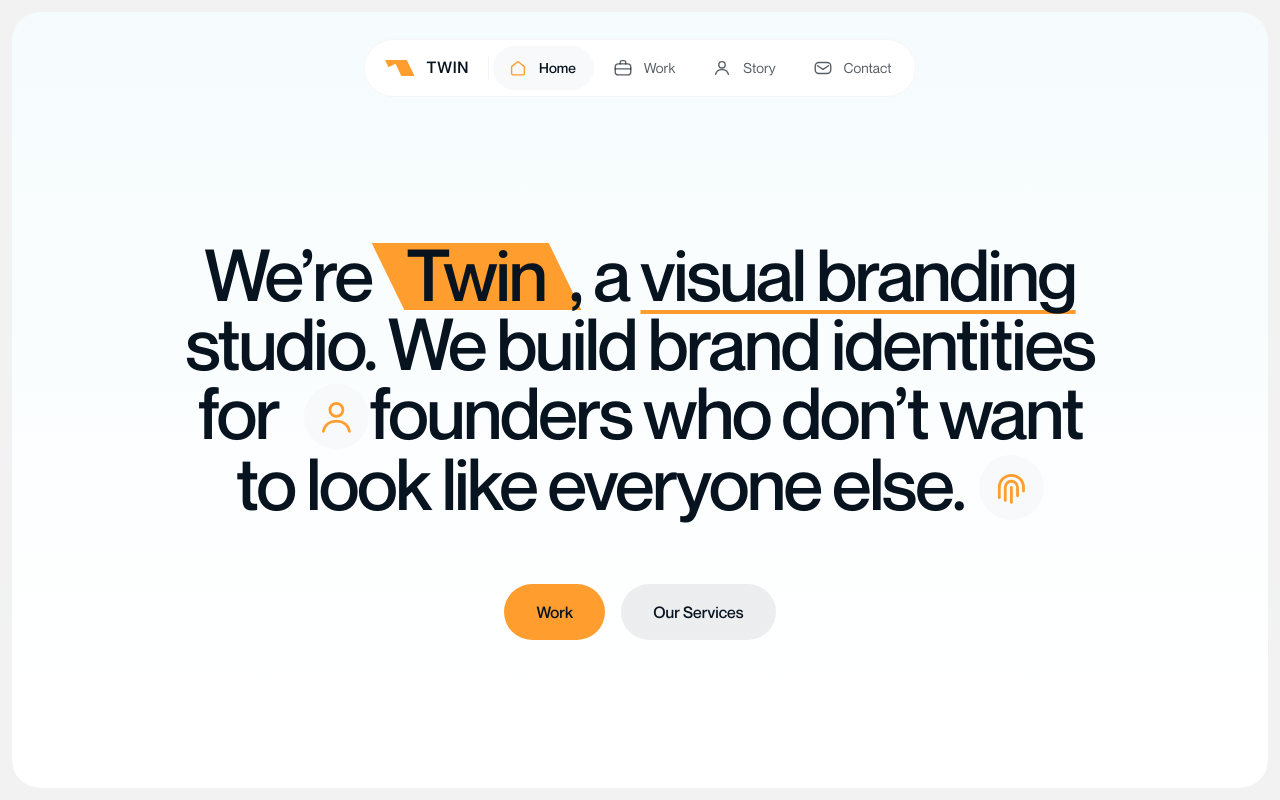
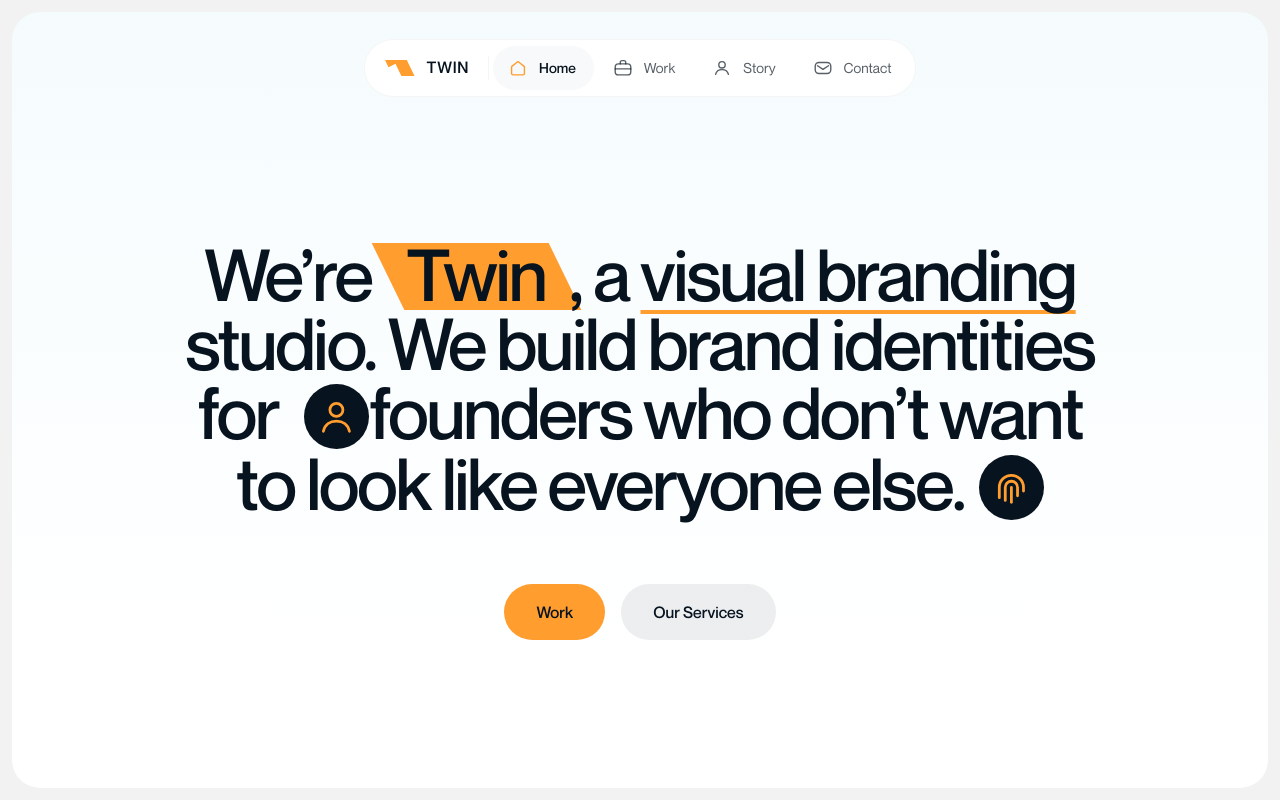
Before and after one commit to matthewostaco7/-twin-website, a Next.js app: page / in a window 1280 px wide. Built offline with nearby package versions, Linux system fonts and the light colour scheme.

Commit message:
Hero icons: orange on ink circle for strong contrast
Co-Authored-By: Claude Sonnet 5.5 <noreply@anthropic.com>
Claude-Session: https://claude.ai/code/session_01UqTkKkfJ5xTqC9vSdU1Zph

```diff
--- a/app/globals.css
+++ b/app/globals.css
@@ -136,7 +136,7 @@ p{text-wrap:pretty}
 .hero .hl::before{content:"";position:absolute;inset:.04em 0 -.01em;z-index:-1;background:var(--signal);transform:skewX(26deg)}
 .hero .ul{text-decoration:underline;text-decoration-thickness:.05em;text-underline-offset:.12em;text-decoration-skip-ink:none;text-decoration-color:var(--signal)}
 .hero .nw{white-space:nowrap}
-.hero .ic.inl{box-sizing:border-box;width:.9em;height:.9em;padding:.14em;border-radius:50%;background:var(--air-2);stroke:var(--signal);vertical-align:-.14em;margin:0 .14em 0 0}
+.hero .ic.inl{box-sizing:border-box;width:.9em;height:.9em;padding:.14em;border-radius:50%;background:var(--fg);stroke:var(--signal);vertical-align:-.14em;margin:0 .14em 0 0}
 .hero .nw>.ic.inl:last-child{margin:0 0 0 .2em}
 .hero-cta{display:flex;flex-wrap:wrap;justify-content:center;gap:var(--s2)}
 @media(max-width:900px){
```
